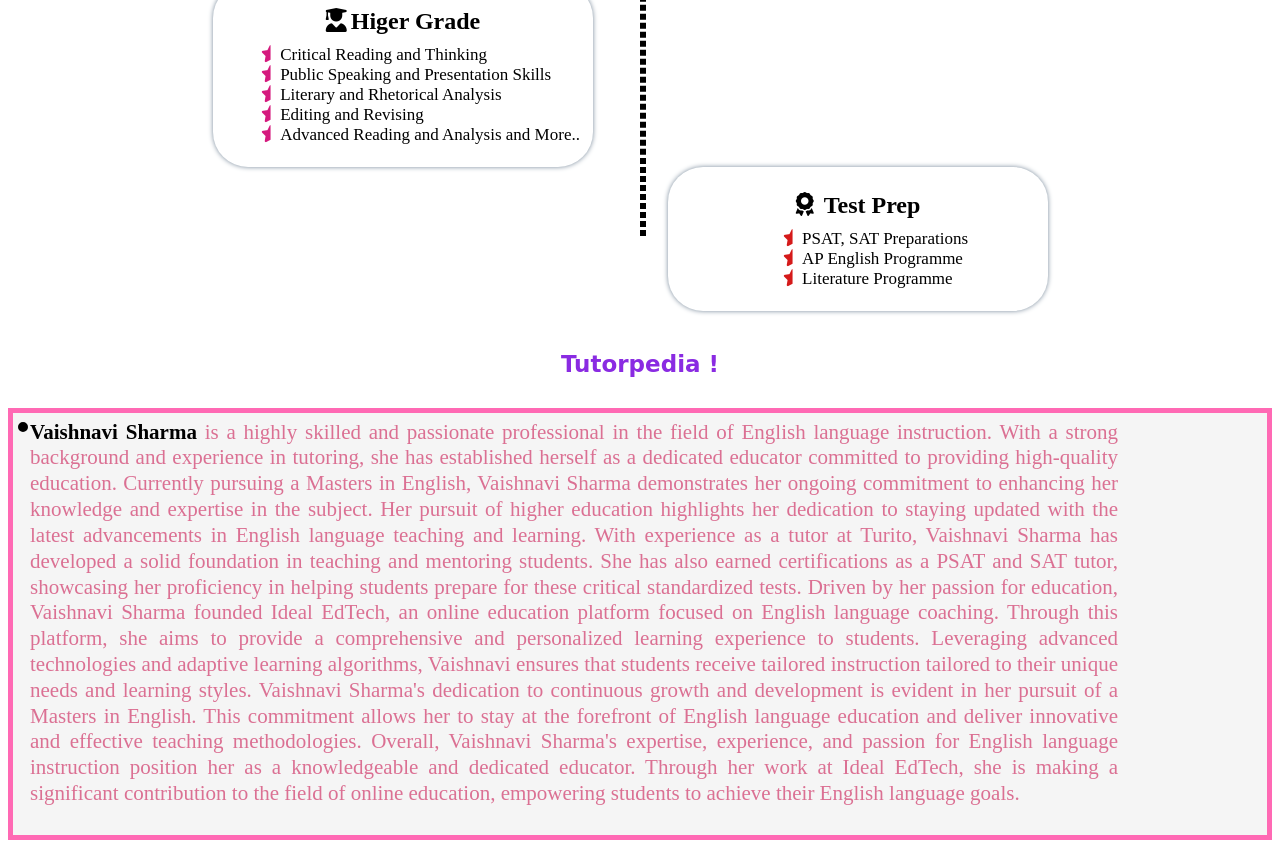
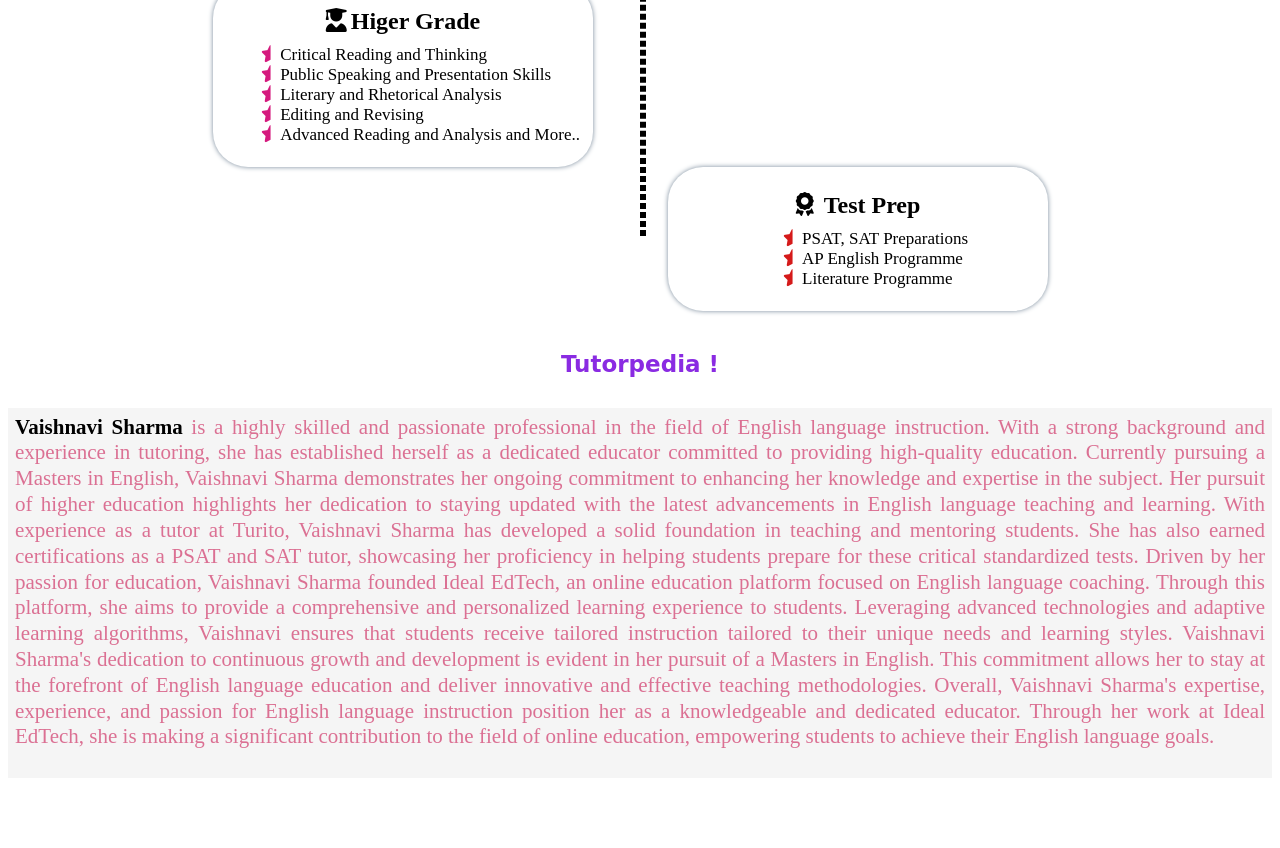
Before and after one commit to sudhamshasagar/Ideal, a plain HTML site: page index.html in a window 1280 px wide. Shown: the part 1208-2056 px from the top of the page. After the commit the page ends 1994 px from the top, so only its background shows below. Drawn offline with Linux system fonts and the light colour scheme.

Commit message:
Style.css

```diff
--- a/Style.css
+++ b/Style.css
@@ -123,18 +123,13 @@ i{
   box-sizing: border-box;
   box-shadow: 0px,0px,5px black;
   background-color: whitesmoke;
-  border-style: solid;
-  border-color: #FF69B4;
-  border-width: 5px;
   padding: 5px;
 }
  .tutorimg img{
   width:15vw;
   align-items: center;
   padding: 0px;
-  border-style: solid;
-  border-color: black;
-  border-width: 5px;
+
 
 }
 .Tutor_Intro{
@@ -142,7 +137,7 @@ i{
   text-align: justify;
   font-size: 21px;
   color: #DB7093 ;
-  width: 85vw;
+  width: 100vw;
   margin-top: -0.1px;
   line-height: 1.23;
 }
```
